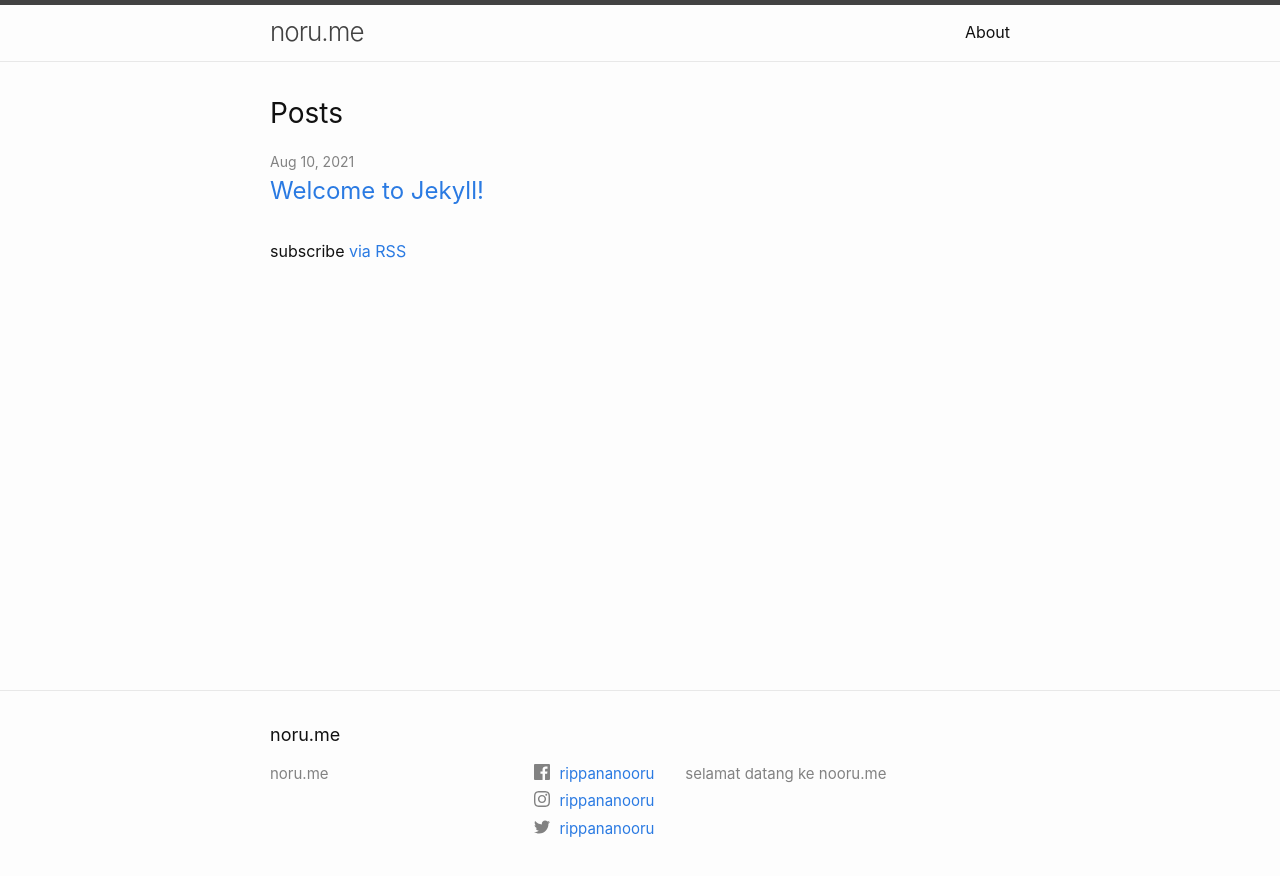
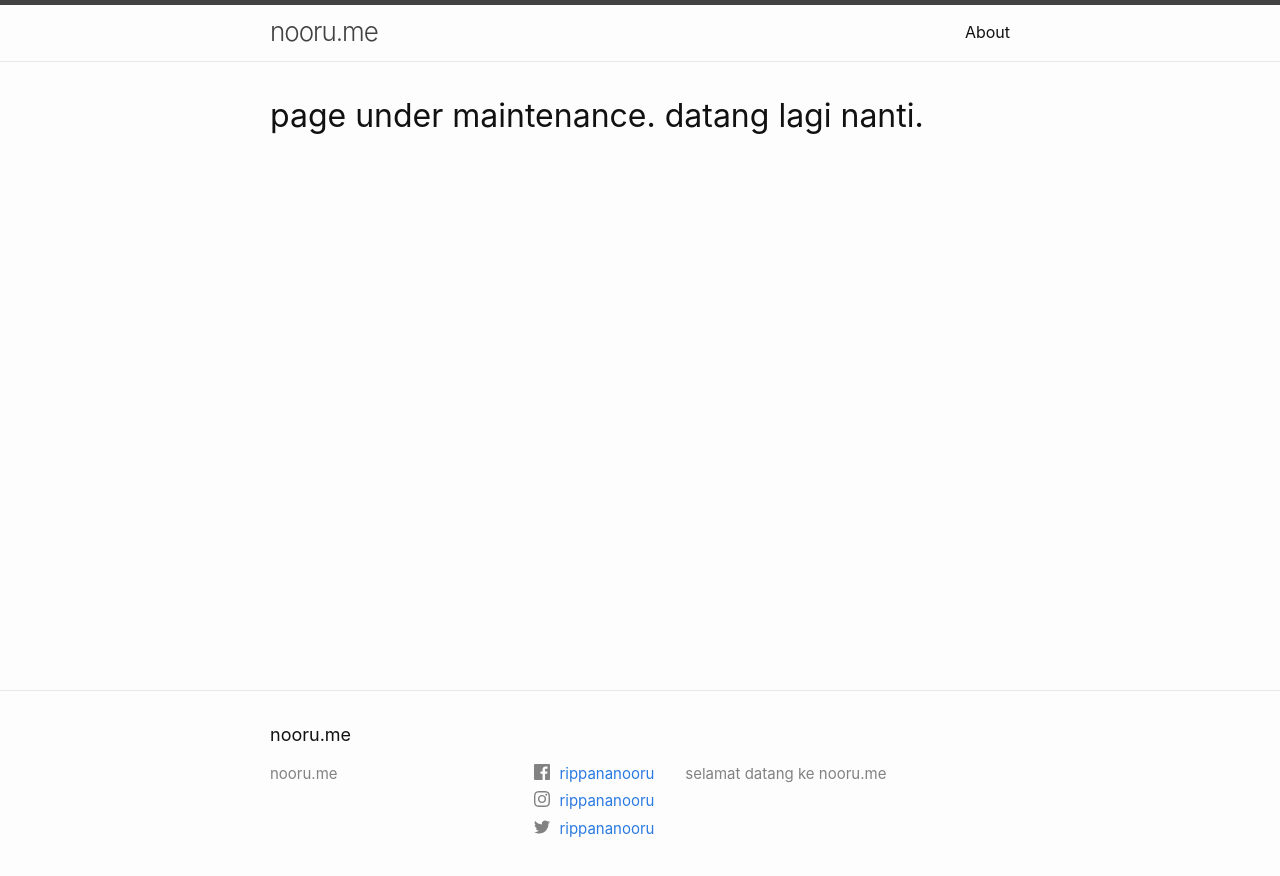
Before and after one commit to rippananooru/rippananooru.github.io, a Jekyll site: the page built from index.markdown, in a window 1280 px wide. Shown: the top 876 px of the page. Built offline with Jekyll 4.4.1, drawn with Linux system fonts in a browser that asks for light colours.

```diff
--- a/Gemfile
+++ b/Gemfile
@@ -3,7 +3,7 @@ source "https://rubygems.org"
 # When you want to use a different version, change it below, save the
 # file and run `bundle install`. Run Jekyll with `bundle exec`, like so:
 #
-#     bundle exec jekyll serve
+#     bundle exec jekyll serve --livereload
 #
 # This will help ensure the proper Jekyll version is running.
 # Happy Jekylling!
--- a/_config.yml
+++ b/_config.yml
@@ -18,7 +18,7 @@
 # You can create any custom variable you would like, and they will be accessible
 # in the templates via {{ site.myvariable }}.
 
-title: noru.me
+title: nooru.me
 #email: your-email@example.com
 description: >- # this means to ignore newlines until "baseurl:"
   selamat datang ke nooru.me
--- a/_layouts/default.html
+++ b/_layouts/default.html
@@ -8,8 +8,10 @@
     {%- include header.html -%}
 
     <main class="page-content" aria-label="Content">
+
       <div class="wrapper">
-        {{ content }}
+
+        {{ content }}<!--content hide sini-->
       </div>
     </main>
 
--- a/_layouts/home.html
+++ b/_layouts/home.html
@@ -7,28 +7,7 @@ layout: default
     <h1 class="page-heading">{{ page.title }}</h1>
   {%- endif -%}
 
-  {{ content }}
+    <h1>page under maintenance. datang lagi nanti.</h1>
 
-  {%- if site.posts.size > 0 -%}
-    <h2 class="post-list-heading">{{ page.list_title | default: "Posts" }}</h2>
-    <ul class="post-list">
-      {%- for post in site.posts -%}
-      <li>
-        {%- assign date_format = site.minima.date_format | default: "%b %-d, %Y" -%}
-        <span class="post-meta">{{ post.date | date: date_format }}</span>
-        <h3>
-          <a class="post-link" href="{{ post.url | relative_url }}">
-            {{ post.title | escape }}
-          </a>
-        </h3>
-        {%- if site.show_excerpts -%}
-          {{ post.excerpt }}
-        {%- endif -%}
-      </li>
-      {%- endfor -%}
-    </ul>
-
-    <p class="rss-subscribe">subscribe <a href="{{ "/feed.xml" | relative_url }}">via RSS</a></p>
-  {%- endif -%}
 
 </div>
```
Also changed, not shown: _layouts/home copy.html (added, +38 -0 lines), pages/wa.markdown (added, +7 -0 lines).
